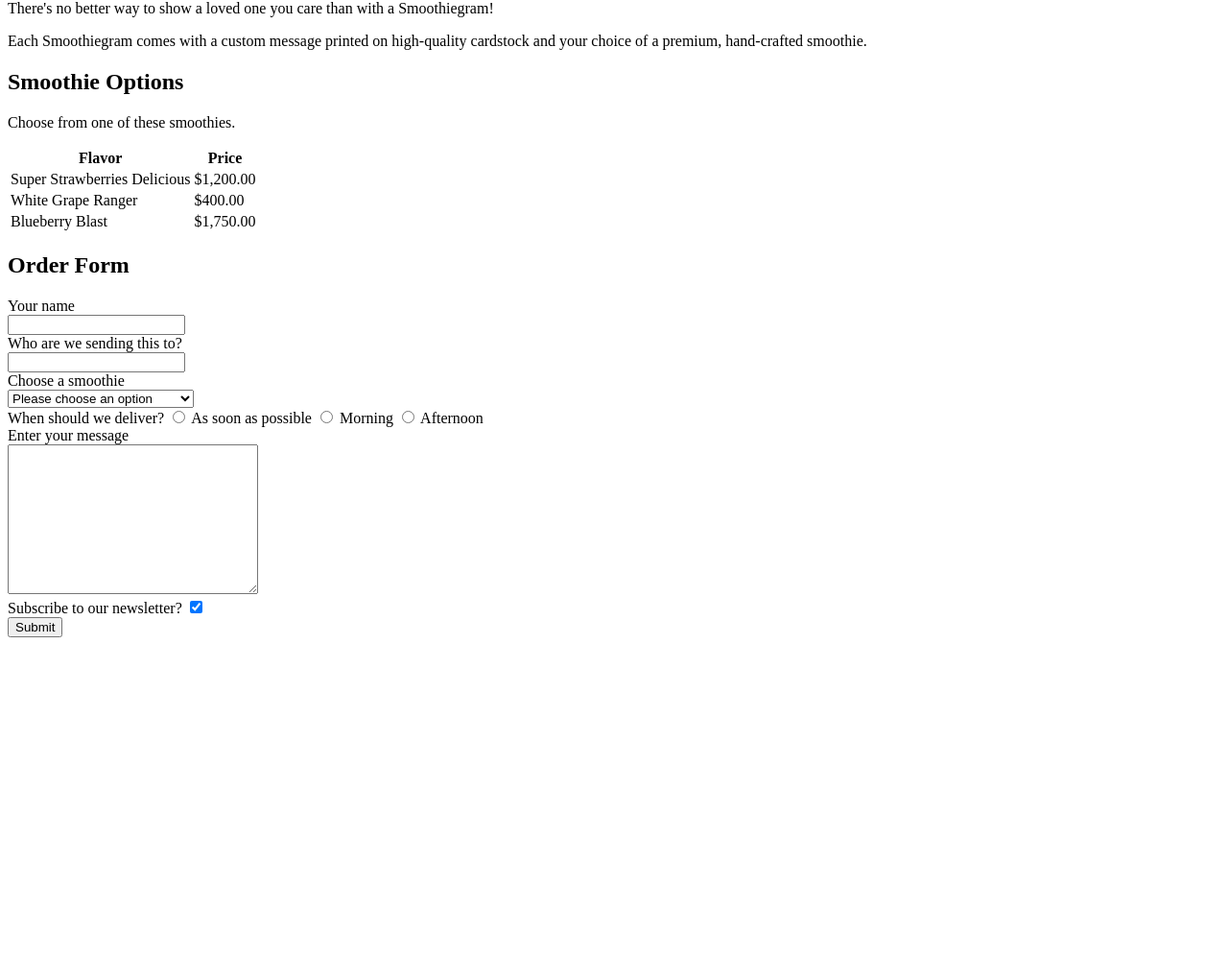
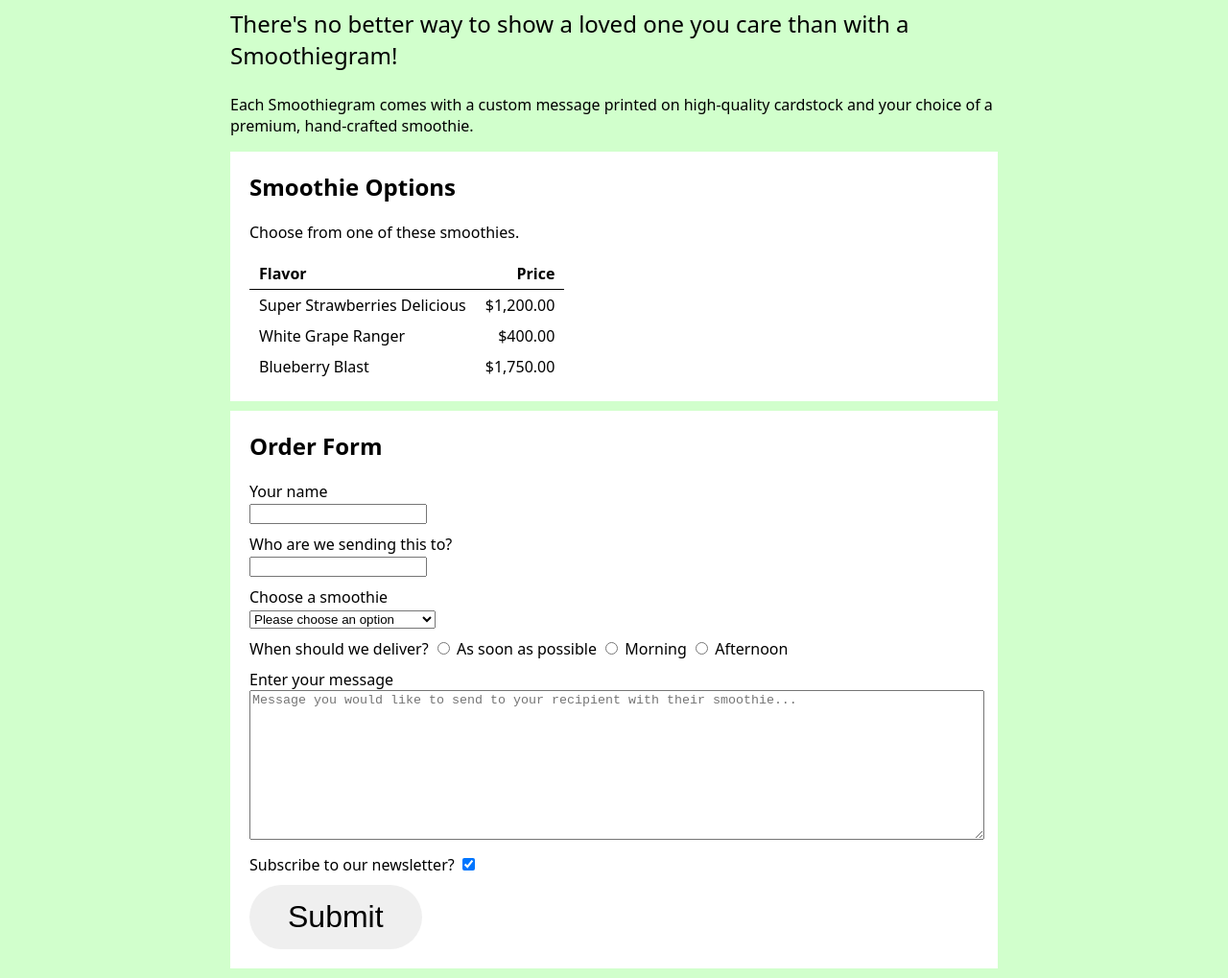
Before and after one commit to craigthompson/wk2-wed-lab-html-css, a plain HTML site: page index.html in a window 1280 px wide. Shown: the part 80-1099 px from the top of the page at 96% size. Before the commit the page ends 800 px from the top, so only its background shows below. Drawn offline with Linux system fonts and the light colour scheme.

Commit message:
Finished css styling

```diff
--- a/index.html
+++ b/index.html
@@ -4,17 +4,21 @@
     <meta charset="UTF-8" />
     <meta name="viewport" content="width=device-width, initial-scale=1.0" />
     <title>Order a Smoothiegram!</title>
-    <link rel="stylesheet" href="./styles.css">
+    <link rel="stylesheet" href="./style.css" />
   </head>
 
   <body>
+    <div id="container">
+      <header>
+        <h1>Order a Smoothiegram</h1>
+        <p class="lead">
+          There's no better way to show a loved one you care than with a
+          Smoothiegram!
+        </p>
         <p>
-      <h1>Order a Smoothiegram</h1>
-      <p>There's no better way to show a loved one you care than with a
-        Smoothiegram!</p>
-      <p>Each Smoothiegram comes with a custom message printed on
-      high-quality cardstock and your choice of a premium, hand-crafted
-      smoothie.</p>
+          Each Smoothiegram comes with a custom message printed on high-quality
+          cardstock and your choice of a premium, hand-crafted smoothie.
+        </p>
       </header>
 
       <main>
@@ -25,21 +29,21 @@
             <thead>
               <tr>
                 <th>Flavor</th>
-              <th>Price</th>
+                <th class="table-last-col">Price</th>
               </tr>
             </thead>
             <tbody>
               <tr>
                 <td>Super Strawberries Delicious</td>
-              <td>$1,200.00</td>
+                <td class="table-last-col">$1,200.00</td>
               </tr>
               <tr>
                 <td>White Grape Ranger</td>
-              <td>$400.00</td>
+                <td class="table-last-col">$400.00</td>
               </tr>
               <tr>
                 <td>Blueberry Blast</td>
-              <td>$1,750.00</td>
+                <td class="table-last-col">$1,750.00</td>
               </tr>
             </tbody>
           </table>
@@ -48,49 +52,63 @@
         <section>
           <h2>Order Form</h2>
           <form>
+            <div class="form-group">
               <label for="sender">Your name</label>
-          <br>
-          <input type="text" name="sender">
-          <br>
+              <input type="text" name="sender" />
+              <br />
+            </div>
 
+            <div class="form-group">
               <label for="recipient">Who are we sending this to?</label>
-          <br>
-          <input type="text" name="recipient">
-          <br>
+              <input type="text" name="recipient" />
+              <br />
+            </div>
 
+            <div class="form-group">
               <label>Choose a smoothie</label>
-          <br>
               <select name="smoothie">
                 <option value="default">Please choose an option</option>
-            <option value="super-strawberries-delicious">Super Strawberries Delicious</option>
+                <option value="super-strawberries-delicious">
+                  Super Strawberries Delicious
+                </option>
                 <option value="white-grape-ranger">White Grape Ranger</option>
                 <option value="blueberry-blast">Blueberry Blast</option>
               </select>
-          <br>
+              <br />
+            </div>
 
+            <div class="form-group">
               <span>When should we deliver?</span>
-          <input type="radio" name="delivery-time" value="asap">
-          <label>As soon as possible</label>
+              <input type="radio" name="delivery-time" value="asap" />
+              <label class="inline-label">As soon as possible</label>
 
-          <input type="radio" name="delivery-time" value="am">
-          <label>Morning</label>
+              <input type="radio" name="delivery-time" value="am" />
+              <label class="inline-label">Morning</label>
 
-          <input type="radio" name="delivery-time" value="pm">
-          <label>Afternoon</label>
+              <input type="radio" name="delivery-time" value="pm" />
+              <label class="inline-label">Afternoon</label>
+            </div>
           </form>
 
           <label>Enter your message</label>
-        <br>
-        <textarea name="message" cols="30" rows="10"></textarea>
-        <br>
+          <textarea
+            name="message"
+            cols="30"
+            rows="10"
+            class="message-text"
+            placeholder="Message you would like to send to your recipient with their smoothie..."
+          ></textarea>
+          <br />
 
-        <label>Subscribe to our newsletter?</label>
-        <input type="checkbox" name="subscribe" value="yes" checked>
-        <br>
+          <div class="subscribe-label">
+            <label class="inline-label">Subscribe to our newsletter?</label>
+            <input type="checkbox" name="subscribe" value="yes" checked />
+            <br />
+          </div>
 
-        <input type="submit">
-
+          <input type="submit" />
         </section>
       </main>
+    </div>
   </body>
 </html>
--- /dev/null
+++ b/style.css
@@ -0,0 +1,76 @@
+body {
+  font-family: system-ui, sans-serif;
+  background: #d1ffcc;
+}
+
+.lead {
+  font-size: 1.5em;
+  font-weight: 300;
+}
+
+section {
+  background: white;
+  padding: 20px;
+  margin: 10px 0;
+}
+
+section h2 {
+  margin-top: 0;
+}
+
+table th {
+  text-align: left;
+  border-bottom: 1px solid black;
+}
+
+table {
+  border-collapse: collapse;
+}
+
+th,
+td {
+  padding: 5px 10px;
+}
+
+.table-last-col {
+  text-align: right;
+}
+
+.form-group {
+  margin-bottom: 10px;
+}
+
+label {
+  display: block;
+}
+
+label.inline-label {
+  display: inline;
+}
+
+.message-text {
+  width: 100%;
+  min-height: 100px;
+}
+
+#container {
+  max-width: 800px;
+  margin-left: auto;
+  margin-right: auto;
+}
+
+.subscribe-label {
+  margin: 10px auto;
+}
+
+input[type="submit"] {
+  padding: 15px 40px;
+  border: 1px;
+  border-radius: 100px;
+  font-size: 2em;
+}
+
+input[type="submit"]:hover {
+  background-color: grey;
+  cursor: pointer;
+}
```
Also changed, not shown: styles.css (deleted). Lines whose indentation alone changed are shown as unchanged.
